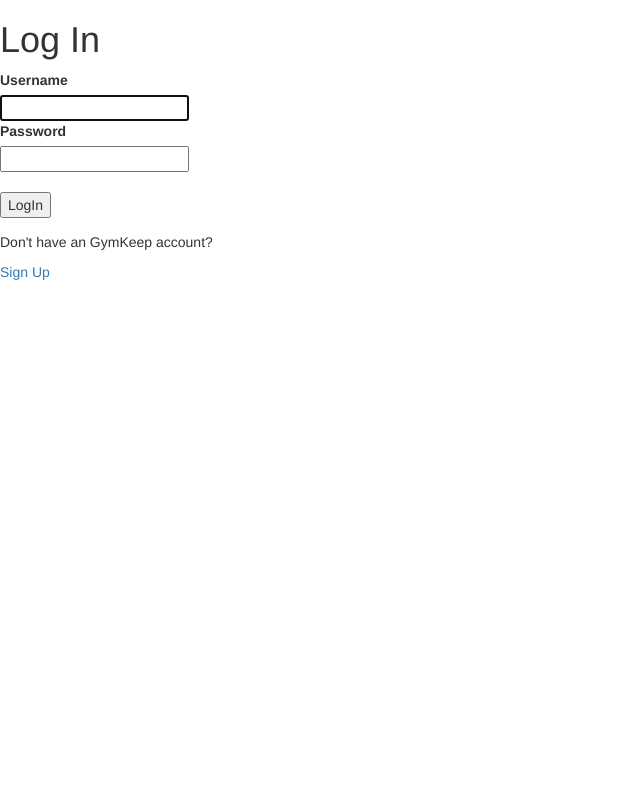
After one commit to Pavhom/GymKeeper, a Django app: page /login/ in a window 1280 px wide. The commit adds this page. Shown: the whole page, without its empty margins (0-640 px from the left). Run offline with Django 3.2, Linux system fonts and the light colour scheme; some libraries are stand-ins or nearby versions.

Commit message:
login/logout added

```diff
--- a/mainscreen/templates/mainscreen/body.html
+++ b/mainscreen/templates/mainscreen/body.html
@@ -14,7 +14,9 @@
         <li><a href="/">Photo</a></li>
         <li><a href="/">Notes</a></li>
         <li><a href="/">Add training</a></li>
-        <li><a href="/">Sign Out</a></li>
+<!--        {% if request.user.is_authenticated %}-->
+        <li>{{ user.username }} |<a href="{% url 'logout' %}">Sign Out</a></li>
+<!--        {% endif %}-->
     </ul>
     <div>
         {% block content %}
--- /dev/null
+++ b/mainscreen/templates/mainscreen/login.html
@@ -0,0 +1,28 @@
+{% load static %}
+<html lang="en">
+<head>
+    <meta charset="UTF-8">
+    <title>Title</title>
+    <link rel="stylesheet" href="//maxcdn.bootstrapcdn.com/bootstrap/3.2.0/css/bootstrap.min.css">
+    <link rel="stylesheet" href="//maxcdn.bootstrapcdn.com/bootstrap/3.2.0/css/bootstrap-theme.min.css">
+    <link rel="stylesheet" href="{% static 'css/login.css' %}">
+</head>
+<body>
+    <h1>Log In</h1>
+    <form action="" method="post">
+        {% csrf_token %}
+        <div>{{ form.non_field_errors }}</div>
+        <div>
+            <label>Username</label><br>
+            {{ form.username }}
+        </div>
+        <div>
+            <label>Password</label><br>
+            {{ form.password }}
+        </div><br>
+        <button type="submit">LogIn</button>
+    </form>
+    <p>Don't have an GymKeep account?</p>
+    <a href="/">Sign Up</a>
+</body>
+</html>
--- a/mainscreen/urls.py
+++ b/mainscreen/urls.py
@@ -4,9 +4,10 @@ from . import views
 
 urlpatterns = [
     path('', views.post_list, name='post_list'),
+    path('login/', views.LoginUser.as_view(), name='login'),
+    path('logout/', views.logout_user, name='logout'),
     path('post/<int:pk>/', views.training_detail, name='trainin_detail'),
     path('post/<int:pk>/delete', views.TrainingDelete.as_view(), name='delete'),
     path('post/<int:pk>/exercise_delete', views.ExerciseDelete.as_view(), name='exercise_delete'),
-    # path('mainscreen/post_list', views.add_training, name='add_training'),
 
 ]
--- a/mainscreen/views.py
+++ b/mainscreen/views.py
@@ -3,9 +3,12 @@ from django.shortcuts import render, get_object_or_404, redirect
 from django.utils import timezone
 from django.http import HttpResponse
 from django.views.generic import DeleteView
+from django.contrib.auth.views import LoginView, auth_logout
+from django.contrib.auth.forms import AuthenticationForm
 from datetime import date
 from .models import Post, Exercise
 from .forms import PostForm, ExerciseForm
+
 # Create your views here.
 
 
@@ -67,14 +70,12 @@ class ExerciseDelete(DeleteView):
     success_url = 'http://127.0.0.1:8000/'
     template_name = 'mainscreen/exercise_delete.html'
 
-# def add_training(request):
-#     if request.method == "POST":
-#         form = PostForm(request.POST)
-#         if form.is_valid():
-#             post = form.save(commit=False)
-#             post.created_date = date.today()
-#             post.save()
-#             # return redirect('post_detail', pk=post.pk)
-#     else:
-#         form = PostForm()
-#     return render(request, 'mainscreen/post_list.html', {'form': form})
+
+class LoginUser(LoginView):
+    form_class = AuthenticationForm
+    template_name = 'mainscreen/login.html'
+
+
+def logout_user(request):
+    auth_logout(request)
+    return redirect('login')
--- a/mysite/settings.py
+++ b/mysite/settings.py
@@ -47,9 +47,9 @@ INSTALLED_APPS = [
 ]
 # X_FRAME_OPTIONS = 'SAMEORIGIN'
 
-# LOGIN_REDIRECT_URL = 'http://127.0.0.1:8000'
+LOGIN_REDIRECT_URL = 'http://127.0.0.1:8000'
 # LOGOUT_REDIRECT_URL = ''
-#LOGIN_URL = 'http://127.0.0.1:8000/accounts/login/'
+#LOGIN_URL = 'http://127.0.0.1:8000/login/'
 
 
 MIDDLEWARE = [
```
Also changed, not shown: mainscreen/templates/mainscreen/add_training.html (deleted, +0 -15 lines), mainscreen/static/css/login.css (added).
